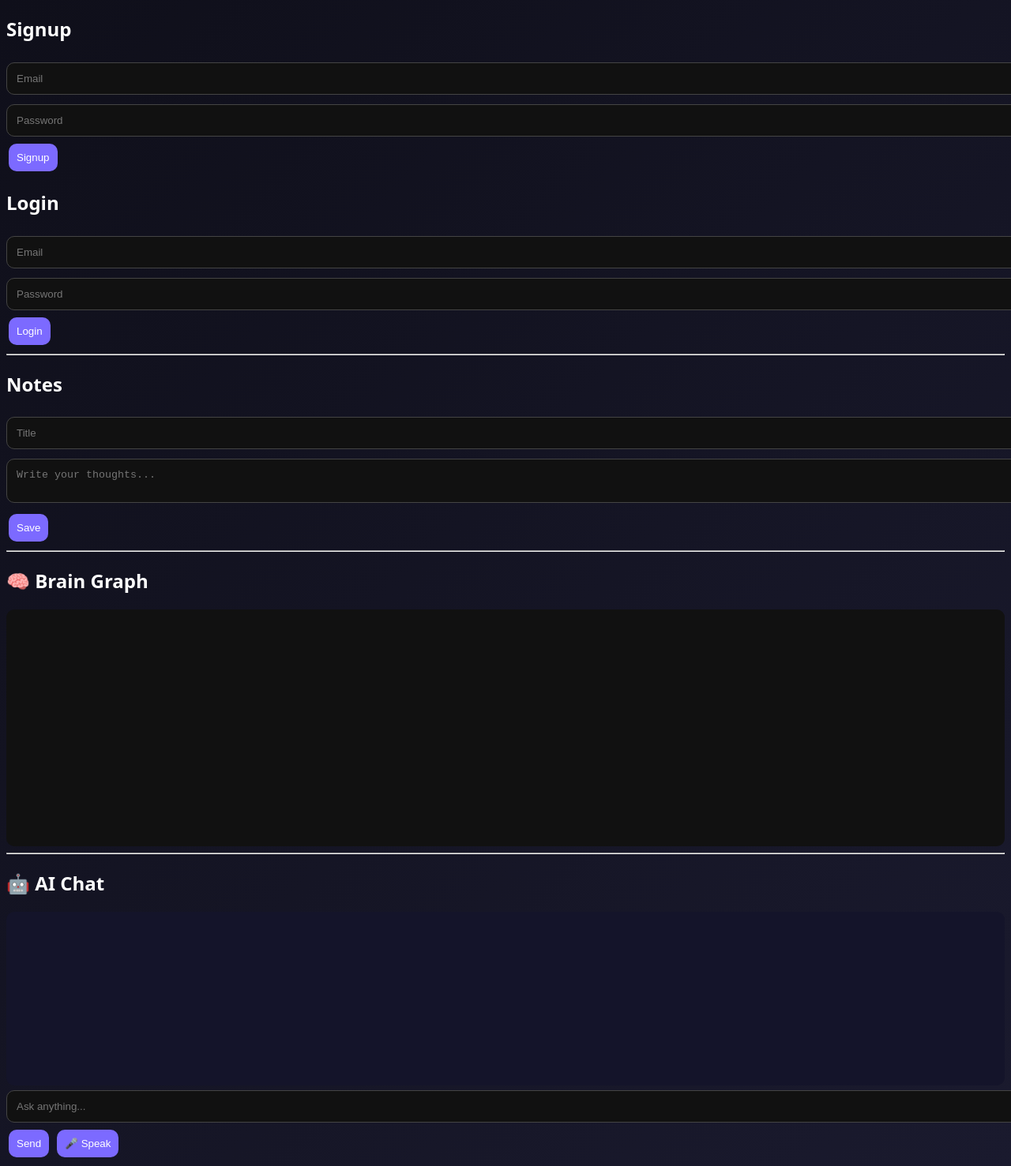
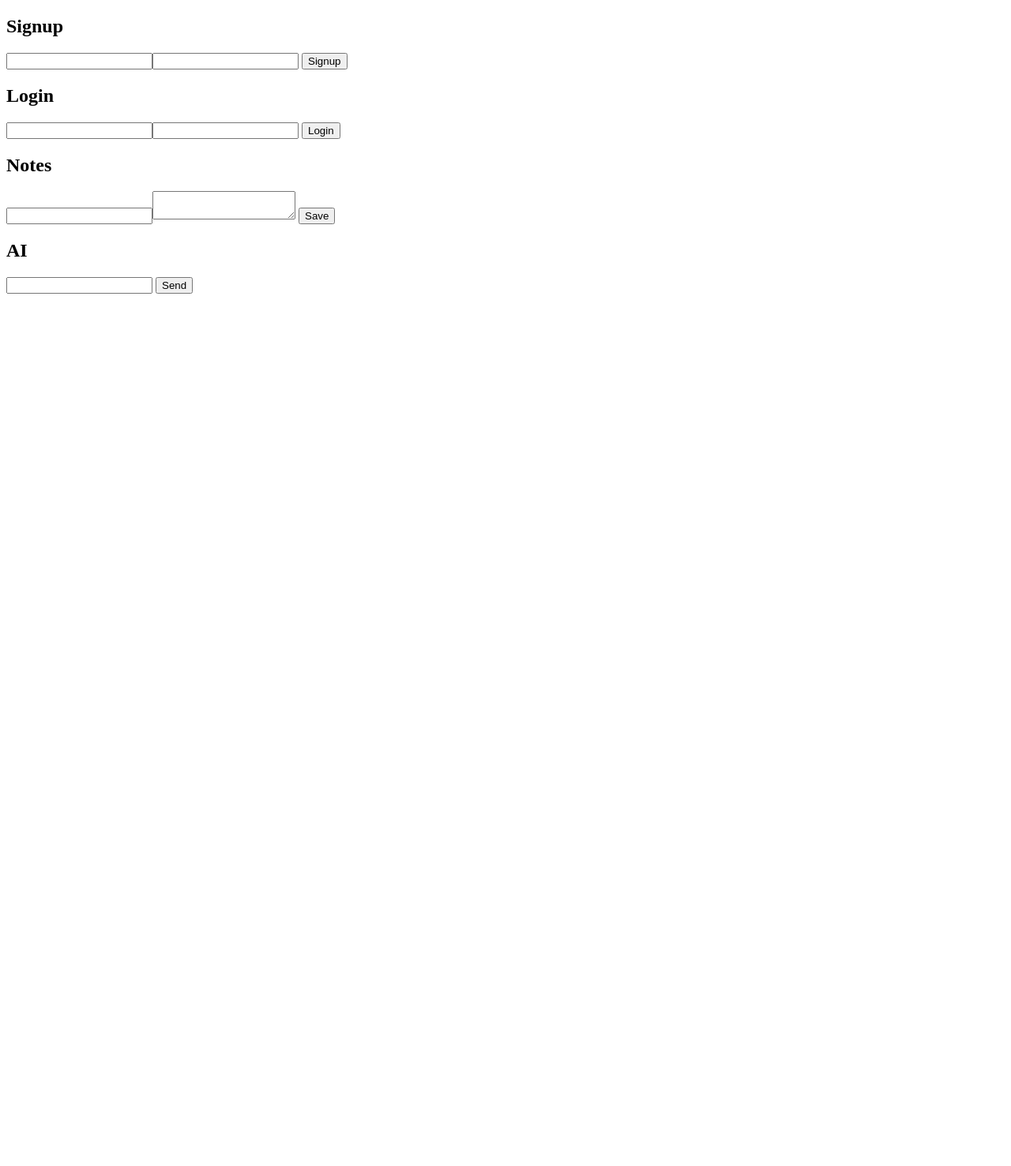
Before and after one commit to Baghbaninfratechpvtltd/second-brain, a website: page index.html in a window 1280 px wide. Shown: the whole page at 79% size. After the commit the page ends 800 px from the top, so only its background shows below. Drawn offline with nearby package versions, Linux system fonts and the light colour scheme.

Commit message:
Update index.html

```diff
--- a/index.html
+++ b/index.html
@@ -1,202 +1,80 @@
 <!DOCTYPE html>
 <html>
 <head>
-<title>Second Brain Pro</title>
-
-<!-- PWA -->
+<title>Second Brain</title>
 <link rel="manifest" href="manifest.json">
-
-<!-- Graph Library -->
-<script src="https://cdn.jsdelivr.net/npm/vis-network@9.1.2/dist/vis-network.min.js"></script>
-
-<style>
-body{
-  background:linear-gradient(135deg,#0f0f1a,#1a1a2e);
-  color:#fff;
-  font-family:system-ui;
-}
-
-input,textarea{
-  width:100%;
-  padding:12px;
-  margin:6px 0;
-  background:#111;
-  border:1px solid #444;
-  border-radius:10px;
-  color:#fff;
-}
-
-button{
-  padding:10px;
-  background:#7c6aff;
-  border:none;
-  border-radius:10px;
-  color:#fff;
-  margin:3px;
-}
-
-#notes div{
-  background:#1e1e3f;
-  padding:10px;
-  margin:5px;
-  border-radius:10px;
-}
-
-.chat{
-  background:#14142a;
-  height:200px;
-  overflow:auto;
-  padding:10px;
-  border-radius:10px;
-}
-
-#graph{
-  height:300px;
-  background:#111;
-  border-radius:10px;
-}
-</style>
-
 </head>
 <body>
 
 <h2>Signup</h2>
-<input id="semail" placeholder="Email">
-<input id="spass" placeholder="Password">
+<input id="semail"><input id="spass">
 <button onclick="signup()">Signup</button>
 
 <h2>Login</h2>
-<input id="email" placeholder="Email">
-<input id="pass" placeholder="Password">
+<input id="email"><input id="pass">
 <button onclick="login()">Login</button>
 
-<hr>
-
 <h2>Notes</h2>
-<input id="title" placeholder="Title">
-<textarea id="body" placeholder="Write your thoughts..."></textarea>
+<input id="title"><textarea id="body"></textarea>
 <button onclick="saveNote()">Save</button>
 
 <div id="notes"></div>
 
-<hr>
+<h2>AI</h2>
+<input id="chatInput">
+<button onclick="sendMsg()">Send</button>
 
-<h2>🧠 Brain Graph</h2>
-<div id="graph"></div>
-
-<hr>
-
-<h2>🤖 AI Chat</h2>
-<div class="chat" id="chat"></div>
-<input id="chatInput" placeholder="Ask anything...">
-<button onclick="sendMsg()">Send</button>
-<button onclick="startVoice()">🎤 Speak</button>
+<div id="chat"></div>
 
 <script>
 
-let userId = '';
 const BASE = "https://second-brain-98s0.onrender.com";
+let userId="";
 
-// Signup
 async function signup(){
  await fetch(BASE+'/signup',{
   method:'POST',
   headers:{'Content-Type':'application/json'},
-    body:JSON.stringify({
-      email:semail.value,
-      password:spass.value
-    })
+  body:JSON.stringify({email:semail.value,password:spass.value})
  });
-  alert("Signup done");
+ alert("done");
 }
 
-// Login
 async function login(){
-  const res = await fetch(BASE+'/login',{
+ const r=await fetch(BASE+'/login',{
   method:'POST',
   headers:{'Content-Type':'application/json'},
-    body:JSON.stringify({
-      email:email.value,
-      password:pass.value
-    })
+  body:JSON.stringify({email:email.value,password:pass.value})
  });
-
-  const data = await res.json();
-  userId = data?._id;
+ const d=await r.json();
+ userId=d._id;
  loadNotes();
 }
 
-// Save Note
 async function saveNote(){
  await fetch(BASE+'/notes',{
   method:'POST',
   headers:{'Content-Type':'application/json'},
-    body:JSON.stringify({
-      userId,
-      title:title.value,
-      body:body.value
-    })
+  body:JSON.stringify({userId,title:title.value,body:body.value})
  });
-
  loadNotes();
 }
 
-// Load Notes + Graph
 async function loadNotes(){
-  const res = await fetch(BASE+'/notes/'+userId);
-  const data = await res.json();
-
-  notes.innerHTML = data.map(n=>`<div>${n.title}</div>`).join('');
-
-  const nodes = data.map((n,i)=>({id:i,label:n.title}));
-  const edges = [];
-
-  data.forEach((n,i)=>{
-    data.forEach((m,j)=>{
-      if(i!==j && m.title.includes(n.title.split(" ")[0])){
-        edges.push({from:i,to:j});
-      }
-    });
-  });
-
-  new vis.Network(document.getElementById('graph'),{nodes,edges},{});
+ const r=await fetch(BASE+'/notes/'+userId);
+ const d=await r.json();
+ notes.innerHTML=d.map(n=>n.title).join("<br>");
 }
 
-// AI Chat (Memory)
 async function sendMsg(){
-  const msg = chatInput.value;
-
-  const res = await fetch(BASE+'/chat',{
+ const msg=chatInput.value;
+ const r=await fetch(BASE+'/chat',{
   method:'POST',
   headers:{'Content-Type':'application/json'},
-    body:JSON.stringify({
-      msg,
-      userId
-    })
+  body:JSON.stringify({msg})
  });
-
-  const data = await res.json();
-
-  chat.innerHTML += `<div>👤 ${msg}</div>`;
-  chat.innerHTML += `<div>🤖 ${data.choices?.[0]?.message?.content || 'Error'}</div>`;
-}
-
-// 🎤 Voice AI
-const recognition = new webkitSpeechRecognition();
-recognition.lang = "en-IN";
-
-function startVoice(){
-  recognition.start();
-}
-
-recognition.onresult = function(e){
-  chatInput.value = e.results[0][0].transcript;
-  sendMsg();
-}
-
-// 🔥 Service Worker register
-if ('serviceWorker' in navigator) {
-  navigator.serviceWorker.register('sw.js');
+ const d=await r.json();
+ chat.innerHTML+= "<br>"+d.choices[0].message.content;
 }
 
 </script>
```
Lines whose indentation alone changed are shown as unchanged.
